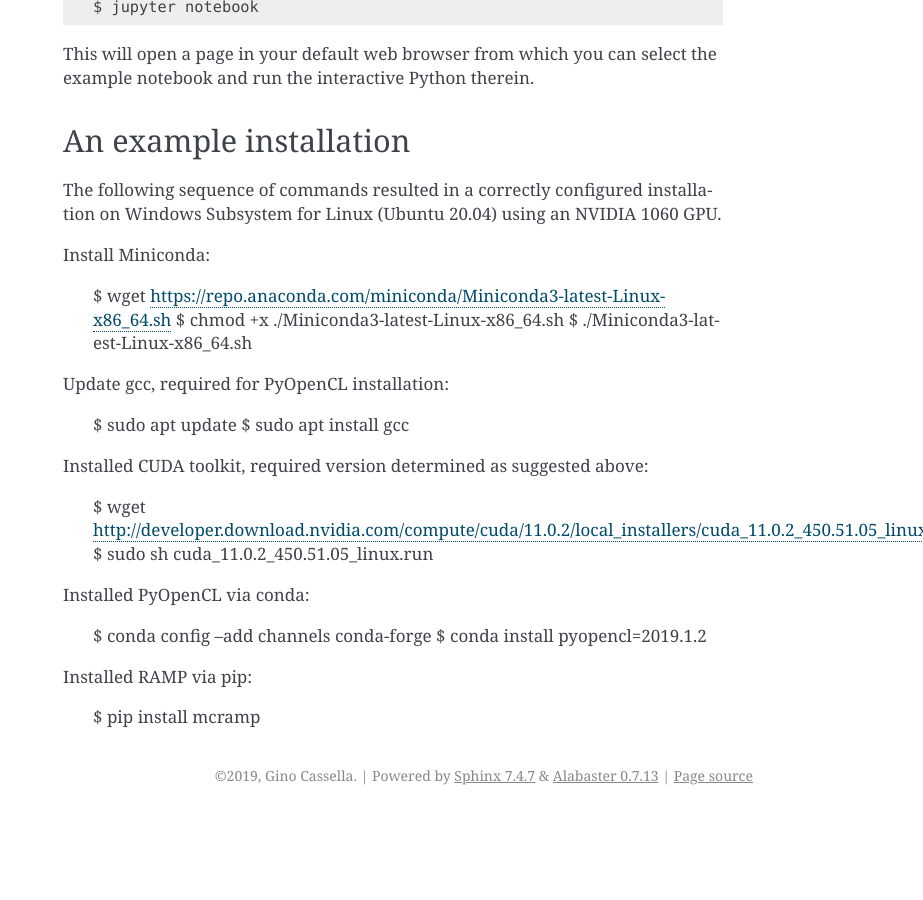
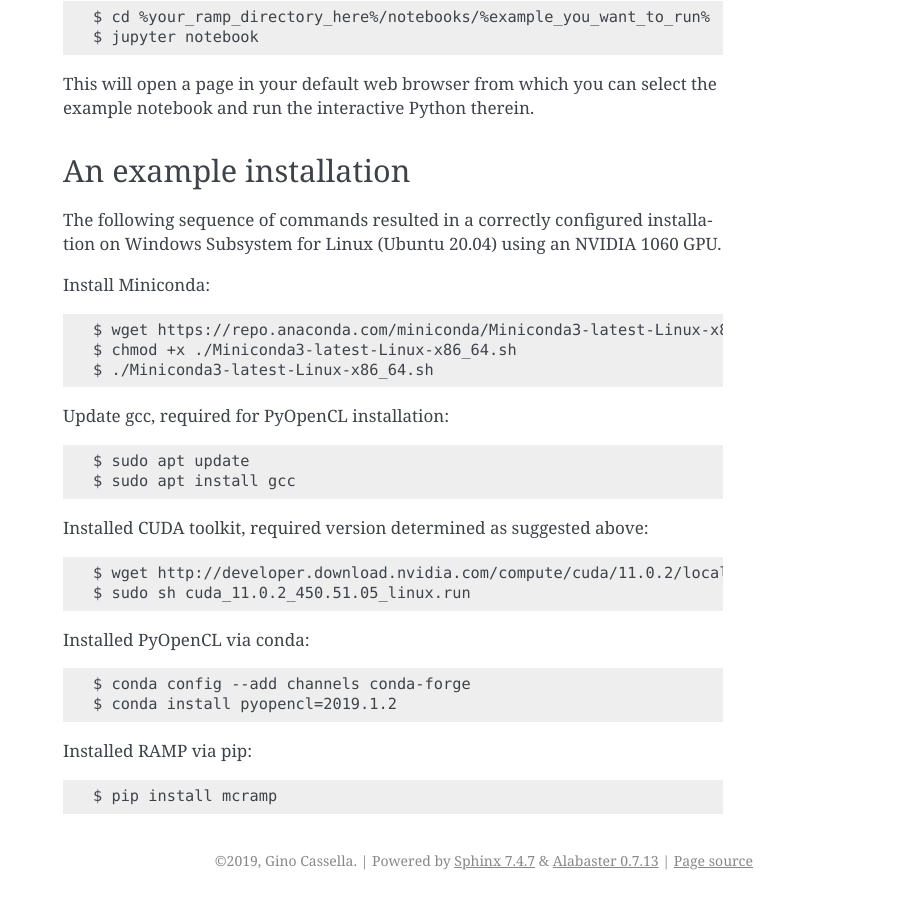
Before and after one commit to gcassella/RAMP, a Sphinx documentation site: the page built from doc/user/installation.rst, in a window 1280 px wide and 900 px high, scrolled down 1928 px. Shown: the whole window, without its empty margins (357-1280 px from the left). Built offline with Sphinx 7.4.7, drawn with Linux system fonts in a browser that asks for light colours; pages that are not in the unit, such as notebooks, are missing from menus; before the commit the page ends 2743 px from its top, so only the background shows below that; some of the changed text lies outside the part shown.

Commit message:
Fixed formatting error

```diff
--- a/doc/user/installation.rst
+++ b/doc/user/installation.rst
@@ -31,7 +31,7 @@ OpenCL drivers for your device can be found \
 `here  <https://docs.nvidia.com/deploy/cuda-compatibility/index.html#binary-compatibility__table-toolkit-driver`_.
 
 Installing PyOpenCL via `pip` requires some manual handling of prerequisites, however \
-this can be avoided by installing via `conda` instead by invoking
+this can be avoided by installing via `conda` instead by invoking::
 
  $ conda config --add channels conda-forge
  $ conda install pyopencl=2019.1.2
@@ -90,27 +90,27 @@ An example installation
 The following sequence of commands resulted in a correctly configured installation \
 on Windows Subsystem for Linux (Ubuntu 20.04) using an NVIDIA 1060 GPU.
 
-Install Miniconda:
+Install Miniconda::
 
  $ wget https://repo.anaconda.com/miniconda/Miniconda3-latest-Linux-x86_64.sh
  $ chmod +x ./Miniconda3-latest-Linux-x86_64.sh
  $ ./Miniconda3-latest-Linux-x86_64.sh
 
-Update gcc, required for PyOpenCL installation:
+Update gcc, required for PyOpenCL installation::
 
  $ sudo apt update
  $ sudo apt install gcc
 
-Installed CUDA toolkit, required version determined as suggested above:
+Installed CUDA toolkit, required version determined as suggested above::
 
  $ wget http://developer.download.nvidia.com/compute/cuda/11.0.2/local_installers/cuda_11.0.2_450.51.05_linux.run
  $ sudo sh cuda_11.0.2_450.51.05_linux.run
 
-Installed PyOpenCL via conda:
+Installed PyOpenCL via conda::
 
  $ conda config --add channels conda-forge
  $ conda install pyopencl=2019.1.2
 
-Installed RAMP via pip:
+Installed RAMP via pip::
 
  $ pip install mcramp
```
